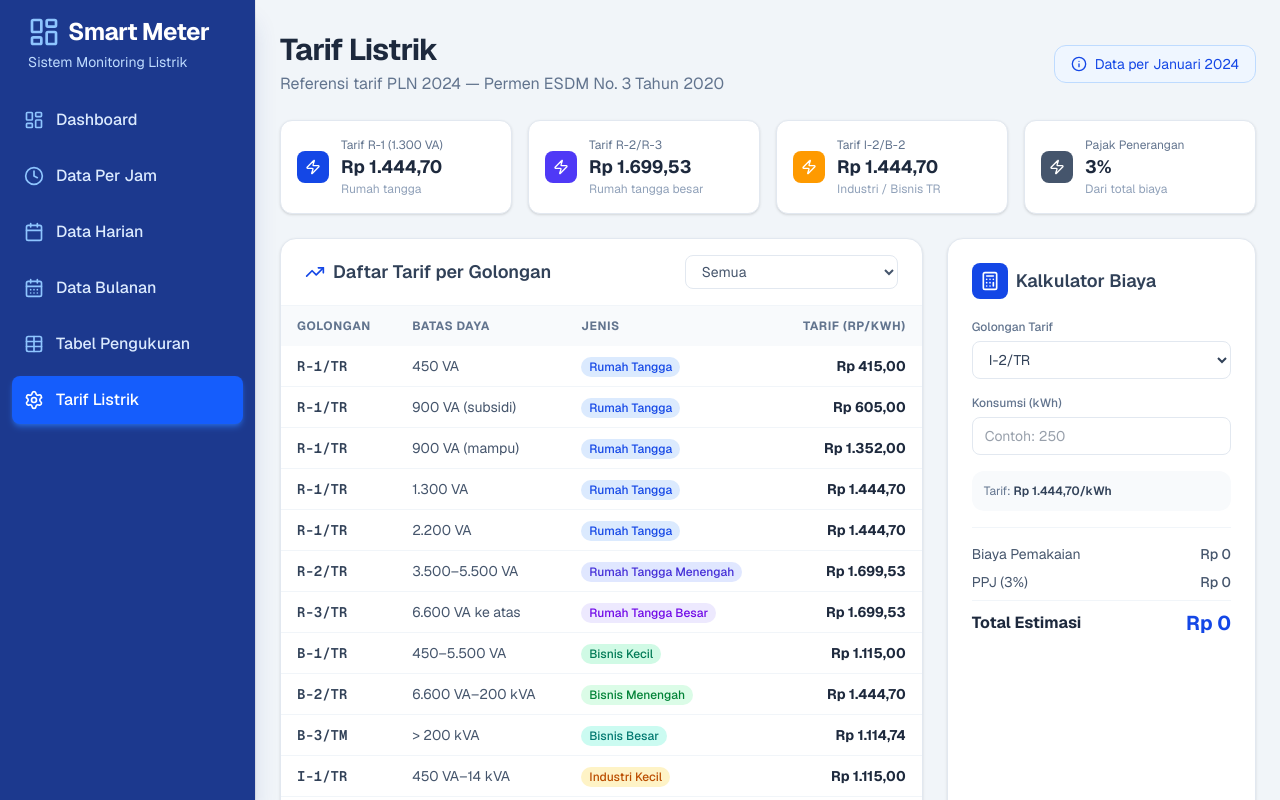
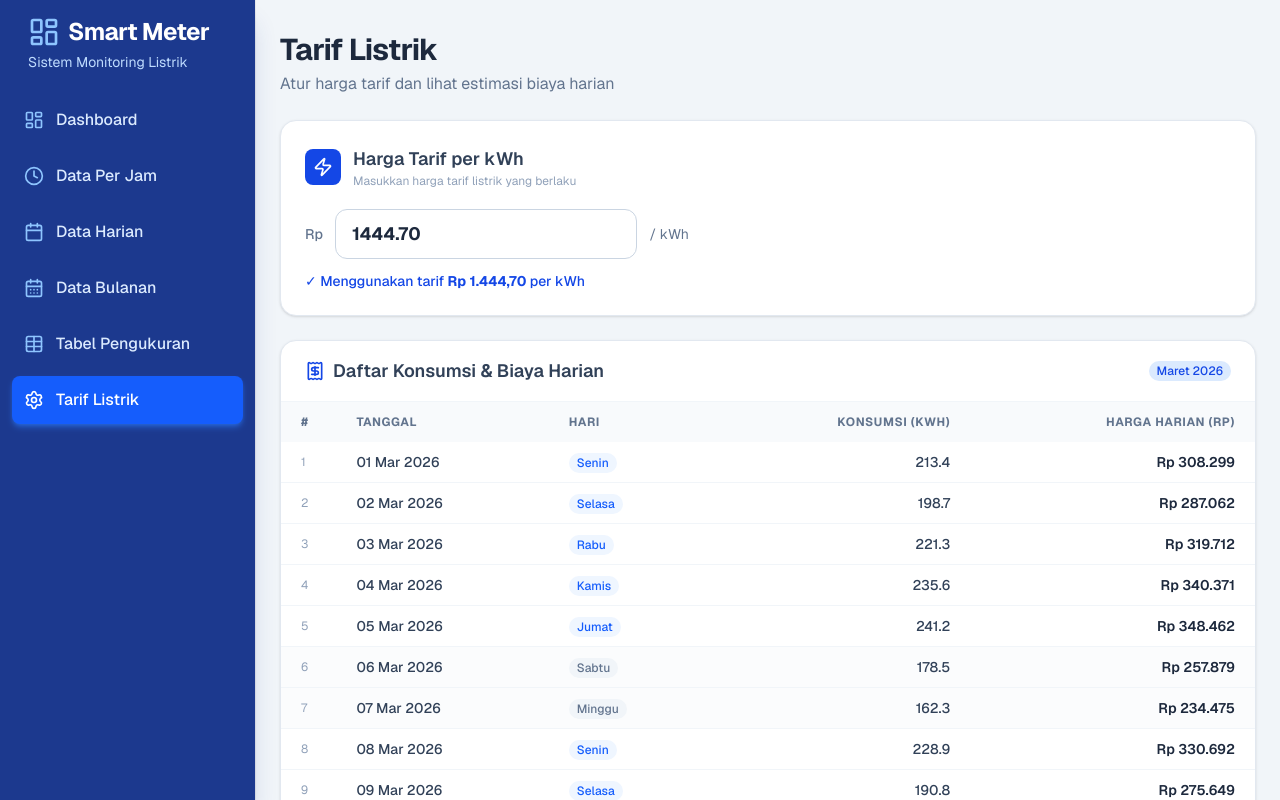
Before and after one commit to XPsychoooo/sistem-monitoring-listrik, a Next.js app in the folder frontend/: page /tariffs in a window 1280 px wide. Shown: the top 800 px of the page. Built offline with nearby package versions, Linux system fonts and the light colour scheme.

Commit message:
feat: redesign Tarif Listrik - custom price input + daily cost list + total

```diff
--- a/frontend/src/app/tariffs/page.tsx
+++ b/frontend/src/app/tariffs/page.tsx
@@ -1,211 +1,162 @@
 "use client";
 
 import { useState } from "react";
-import { Zap, Calculator, Info, TrendingUp } from "lucide-react";
+import { Zap, Receipt } from "lucide-react";
 
-// Data tarif PLN 2024 — berdasarkan Permen ESDM No. 3 Tahun 2020
-const tarifPLN = [
-    { golongan: "R-1/TR", daya: "450 VA", tarif: 415, jenis: "Rumah Tangga", abonemen: 11_500 },
-    { golongan: "R-1/TR", daya: "900 VA (subsidi)", tarif: 605, jenis: "Rumah Tangga", abonemen: 20_000 },
-    { golongan: "R-1/TR", daya: "900 VA (mampu)", tarif: 1_352, jenis: "Rumah Tangga", abonemen: 31_000 },
-    { golongan: "R-1/TR", daya: "1.300 VA", tarif: 1_444.7, jenis: "Rumah Tangga", abonemen: 38_000 },
-    { golongan: "R-1/TR", daya: "2.200 VA", tarif: 1_444.7, jenis: "Rumah Tangga", abonemen: 56_000 },
-    { golongan: "R-2/TR", daya: "3.500–5.500 VA", tarif: 1_699.53, jenis: "Rumah Tangga Menengah", abonemen: 97_000 },
-    { golongan: "R-3/TR", daya: "6.600 VA ke atas", tarif: 1_699.53, jenis: "Rumah Tangga Besar", abonemen: null },
-    { golongan: "B-1/TR", daya: "450–5.500 VA", tarif: 1_115, jenis: "Bisnis Kecil", abonemen: null },
-    { golongan: "B-2/TR", daya: "6.600 VA–200 kVA", tarif: 1_444.7, jenis: "Bisnis Menengah", abonemen: null },
-    { golongan: "B-3/TM", daya: "> 200 kVA", tarif: 1_114.74, jenis: "Bisnis Besar", abonemen: null },
-    { golongan: "I-1/TR", daya: "450 VA–14 kVA", tarif: 1_115, jenis: "Industri Kecil", abonemen: null },
-    { golongan: "I-2/TR", daya: "14 kVA–200 kVA", tarif: 1_444.7, jenis: "Industri Menengah", abonemen: null },
-    { golongan: "I-3/TM", daya: "> 200 kVA", tarif: 1_114.74, jenis: "Industri Besar", abonemen: null },
-    { golongan: "I-4/TT", daya: "> 30.000 kVA", tarif: 996.74, jenis: "Industri Sangat Besar", abonemen: null },
-    { golongan: "P-1/TR", daya: "450 VA–200 kVA", tarif: 1_699.53, jenis: "Pemerintah Kecil", abonemen: null },
-    { golongan: "P-2/TM", daya: "> 200 kVA", tarif: 1_522.88, jenis: "Pemerintah Besar", abonemen: null },
-    { golongan: "S-2/TR", daya: "450 VA–200 kVA", tarif: 1_444.7, jenis: "Sosial Menengah", abonemen: null },
+// Mock data harian (30 hari)
+const mockHarian = [
+    { tgl: "01 Mar 2026", hari: "Senin", kwh: 213.4 },
+    { tgl: "02 Mar 2026", hari: "Selasa", kwh: 198.7 },
+    { tgl: "03 Mar 2026", hari: "Rabu", kwh: 221.3 },
+    { tgl: "04 Mar 2026", hari: "Kamis", kwh: 235.6 },
+    { tgl: "05 Mar 2026", hari: "Jumat", kwh: 241.2 },
+    { tgl: "06 Mar 2026", hari: "Sabtu", kwh: 178.5 },
+    { tgl: "07 Mar 2026", hari: "Minggu", kwh: 162.3 },
+    { tgl: "08 Mar 2026", hari: "Senin", kwh: 228.9 },
+    { tgl: "09 Mar 2026", hari: "Selasa", kwh: 190.8 },
+    { tgl: "10 Mar 2026", hari: "Rabu", kwh: 244.1 },
+    { tgl: "11 Mar 2026", hari: "Kamis", kwh: 252.7 },
+    { tgl: "12 Mar 2026", hari: "Jumat", kwh: 261.3 },
+    { tgl: "13 Mar 2026", hari: "Sabtu", kwh: 183.4 },
+    { tgl: "14 Mar 2026", hari: "Minggu", kwh: 170.2 },
+    { tgl: "15 Mar 2026", hari: "Senin", kwh: 238.5 },
+    { tgl: "16 Mar 2026", hari: "Selasa", kwh: 219.6 },
+    { tgl: "17 Mar 2026", hari: "Rabu", kwh: 247.8 },
+    { tgl: "18 Mar 2026", hari: "Kamis", kwh: 255.4 },
+    { tgl: "19 Mar 2026", hari: "Jumat", kwh: 263.1 },
+    { tgl: "20 Mar 2026", hari: "Sabtu", kwh: 189.7 },
+    { tgl: "21 Mar 2026", hari: "Minggu", kwh: 175.3 },
+    { tgl: "22 Mar 2026", hari: "Senin", kwh: 232.8 },
+    { tgl: "23 Mar 2026", hari: "Selasa", kwh: 224.5 },
+    { tgl: "24 Mar 2026", hari: "Rabu", kwh: 249.2 },
+    { tgl: "25 Mar 2026", hari: "Kamis", kwh: 258.6 },
+    { tgl: "26 Mar 2026", hari: "Jumat", kwh: 267.4 },
+    { tgl: "27 Mar 2026", hari: "Sabtu", kwh: 192.1 },
+    { tgl: "28 Mar 2026", hari: "Minggu", kwh: 168.9 },
+    { tgl: "29 Mar 2026", hari: "Senin", kwh: 241.7 },
+    { tgl: "30 Mar 2026", hari: "Selasa", kwh: 234.3 },
 ];
 
-const jenisWarna: Record<string, string> = {
-    "Rumah Tangga": "bg-blue-100 text-blue-700",
-    "Rumah Tangga Menengah": "bg-indigo-100 text-indigo-700",
-    "Rumah Tangga Besar": "bg-violet-100 text-violet-700",
-    "Bisnis Kecil": "bg-emerald-100 text-emerald-700",
-    "Bisnis Menengah": "bg-green-100 text-green-700",
-    "Bisnis Besar": "bg-teal-100 text-teal-700",
-    "Industri Kecil": "bg-amber-100 text-amber-700",
-    "Industri Menengah": "bg-orange-100 text-orange-700",
-    "Industri Besar": "bg-red-100 text-red-700",
-    "Industri Sangat Besar": "bg-rose-100 text-rose-700",
-    "Pemerintah Kecil": "bg-cyan-100 text-cyan-700",
-    "Pemerintah Besar": "bg-sky-100 text-sky-700",
-    "Sosial Menengah": "bg-slate-100 text-slate-600",
-};
+export default function TarifListrik() {
+    const [tarifInput, setTarifInput] = useState<string>("1444.70");
 
-export default function TarifListrik() {
-    const [kwhInput, setKwhInput] = useState<string>("");
-    const [golonganInput, setGolonganInput] = useState<string>("I-2/TR");
-    const [filterJenis, setFilterJenis] = useState<string>("Semua");
-    const jenisOptions = ["Semua", ...Array.from(new Set(tarifPLN.map(t => t.jenis)))];
-
-    const selectedTarif = tarifPLN.find(t => t.golongan === golonganInput && ["I-2/TR", "R-1/TR"].includes(golonganInput) ? t.daya.includes("200") || t.daya.includes("6.600") : true);
-    const tarifPerKwh = tarifPLN.find(t => t.golongan === golonganInput)?.tarif ?? 1444.7;
-    const kwh = parseFloat(kwhInput) || 0;
-    const biaya = kwh * tarifPerKwh;
-    const ppj = biaya * 0.03;
-    const total = biaya + ppj;
-
-    const filtered = filterJenis === "Semua" ? tarifPLN : tarifPLN.filter(t => t.jenis === filterJenis);
+    const tarif = parseFloat(tarifInput) || 0;
+    const totalKwh = mockHarian.reduce((s, d) => s + d.kwh, 0);
+    const totalBiaya = mockHarian.reduce((s, d) => s + d.kwh * tarif, 0);
+    const ppj = totalBiaya * 0.03;
+    const grandTotal = totalBiaya + ppj;
 
     return (
         <div className="space-y-6">
             {/* Header */}
-            <div className="flex justify-between items-center">
             <div>
                 <h1 className="text-3xl font-bold text-slate-800 tracking-tight">Tarif Listrik</h1>
-                    <p className="text-slate-500 mt-1">Referensi tarif PLN 2024 — Permen ESDM No. 3 Tahun 2020</p>
+                <p className="text-slate-500 mt-1">Atur harga tarif dan lihat estimasi biaya harian</p>
             </div>
-                <div className="flex items-center gap-2 bg-blue-50 border border-blue-200 px-4 py-2 rounded-xl text-sm text-blue-700">
-                    <Info className="w-4 h-4" />
-                    Data per Januari 2024
+
+            {/* Input Harga */}
+            <div className="bg-white rounded-2xl p-6 shadow-sm border border-slate-200">
+                <div className="flex items-center gap-3 mb-5">
+                    <div className="p-2 rounded-lg bg-blue-700">
+                        <Zap className="w-5 h-5 text-white" />
+                    </div>
+                    <div>
+                        <h2 className="text-lg font-semibold text-slate-700">Harga Tarif per kWh</h2>
+                        <p className="text-xs text-slate-400">Masukkan harga tarif listrik yang berlaku</p>
                     </div>
                 </div>
-
-            {/* Ringkasan Tarif Umum */}
-            <div className="grid grid-cols-2 md:grid-cols-4 gap-4">
-                {[
-                    { label: "Tarif R-1 (1.300 VA)", value: "Rp 1.444,70", sub: "Rumah tangga", color: "bg-blue-700" },
-                    { label: "Tarif R-2/R-3", value: "Rp 1.699,53", sub: "Rumah tangga besar", color: "bg-indigo-600" },
-                    { label: "Tarif I-2/B-2", value: "Rp 1.444,70", sub: "Industri / Bisnis TR", color: "bg-amber-500" },
-                    { label: "Pajak Penerangan", value: "3%", sub: "Dari total biaya", color: "bg-slate-600" },
-                ].map((c, i) => (
-                    <div key={i} className="bg-white rounded-xl p-4 shadow-sm border border-slate-200 flex items-center gap-3">
-                        <div className={`p-2 rounded-lg ${c.color}`}>
-                            <Zap className="w-4 h-4 text-white" />
+                <div className="flex items-center gap-3 max-w-sm">
+                    <span className="text-slate-500 font-medium text-sm whitespace-nowrap">Rp</span>
+                    <input
+                        type="number"
+                        min="0"
+                        step="0.01"
+                        value={tarifInput}
+                        onChange={e => setTarifInput(e.target.value)}
+                        className="flex-1 border border-slate-300 rounded-xl px-4 py-2.5 text-slate-800 text-lg font-bold focus:outline-none focus:ring-2 focus:ring-blue-500 focus:border-blue-500 transition"
+                        placeholder="1444.70"
+                    />
+                    <span className="text-slate-500 text-sm">/ kWh</span>
                 </div>
-                        <div>
-                            <p className="text-xs text-slate-500">{c.label}</p>
-                            <p className="text-lg font-bold text-slate-800">{c.value}</p>
-                            <p className="text-xs text-slate-400">{c.sub}</p>
-                        </div>
-                    </div>
-                ))}
+                {tarif > 0 && (
+                    <p className="mt-3 text-sm text-blue-700 font-medium">
+                        ✓ Menggunakan tarif <strong>Rp {tarif.toLocaleString("id-ID", { minimumFractionDigits: 2 })}</strong> per kWh
+                    </p>
+                )}
             </div>
 
-            {/* Layout 2 kolom: Tabel + Kalkulator */}
-            <div className="grid grid-cols-1 lg:grid-cols-3 gap-6">
+            {/* Tabel Harian */}
+            <div className="bg-white rounded-2xl shadow-sm border border-slate-200 overflow-hidden">
+                <div className="px-6 py-4 border-b border-slate-100 flex items-center gap-2">
+                    <Receipt className="w-5 h-5 text-blue-700" />
+                    <h2 className="text-lg font-semibold text-slate-700">Daftar Konsumsi & Biaya Harian</h2>
+                    <span className="ml-auto text-xs bg-blue-100 text-blue-700 px-2 py-0.5 rounded-full font-medium">Maret 2026</span>
+                </div>
 
-                {/* Tabel Tarif PLN */}
-                <div className="lg:col-span-2 bg-white rounded-2xl shadow-sm border border-slate-200 overflow-hidden">
-                    <div className="px-6 py-4 border-b border-slate-100 flex items-center justify-between">
-                        <div className="flex items-center gap-2">
-                            <TrendingUp className="w-5 h-5 text-blue-700" />
-                            <h2 className="text-lg font-semibold text-slate-700">Daftar Tarif per Golongan</h2>
-                        </div>
-                        <select
-                            value={filterJenis}
-                            onChange={e => setFilterJenis(e.target.value)}
-                            className="border border-slate-200 rounded-lg px-3 py-1.5 text-sm text-slate-600 bg-white focus:outline-none focus:ring-2 focus:ring-blue-400"
-                        >
-                            {jenisOptions.map(j => <option key={j}>{j}</option>)}
-                        </select>
-                    </div>
                 <div className="overflow-x-auto">
                     <table className="w-full text-sm">
                         <thead>
                             <tr className="bg-slate-50 text-slate-500 text-xs uppercase tracking-wider">
-                                    <th className="px-4 py-3 text-left">Golongan</th>
-                                    <th className="px-4 py-3 text-left">Batas Daya</th>
-                                    <th className="px-4 py-3 text-left">Jenis</th>
-                                    <th className="px-4 py-3 text-right">Tarif (Rp/kWh)</th>
+                                <th className="px-5 py-3 text-left w-8">#</th>
+                                <th className="px-5 py-3 text-left">Tanggal</th>
+                                <th className="px-5 py-3 text-left">Hari</th>
+                                <th className="px-5 py-3 text-right">Konsumsi (kWh)</th>
+                                <th className="px-5 py-3 text-right">Harga Harian (Rp)</th>
                             </tr>
                         </thead>
                         <tbody className="divide-y divide-slate-100">
-                                {filtered.map((row, i) => (
-                                    <tr key={i} className="hover:bg-blue-50/40 transition-colors">
-                                        <td className="px-4 py-2.5 font-mono font-semibold text-slate-700">{row.golongan}</td>
-                                        <td className="px-4 py-2.5 text-slate-600">{row.daya}</td>
-                                        <td className="px-4 py-2.5">
-                                            <span className={`px-2 py-0.5 rounded-full text-xs font-medium ${jenisWarna[row.jenis] ?? "bg-slate-100 text-slate-600"}`}>
-                                                {row.jenis}
+                            {mockHarian.map((row, i) => {
+                                const biayaHarian = row.kwh * tarif;
+                                const isWeekend = row.hari === "Sabtu" || row.hari === "Minggu";
+                                return (
+                                    <tr key={i} className={`hover:bg-blue-50/40 transition-colors ${isWeekend ? "bg-slate-50/60" : ""}`}>
+                                        <td className="px-5 py-2.5 text-slate-400 text-xs">{i + 1}</td>
+                                        <td className="px-5 py-2.5 font-medium text-slate-700">{row.tgl}</td>
+                                        <td className="px-5 py-2.5">
+                                            <span className={`text-xs font-medium px-2 py-0.5 rounded-full ${isWeekend ? "bg-slate-100 text-slate-500" : "bg-blue-50 text-blue-600"}`}>
+                                                {row.hari}
                                             </span>
                                         </td>
-                                        <td className="px-4 py-2.5 text-right font-bold text-slate-800">
-                                            Rp {row.tarif.toLocaleString("id-ID", { minimumFractionDigits: 2, maximumFractionDigits: 2 })}
+                                        <td className="px-5 py-2.5 text-right text-slate-700 font-medium">{row.kwh.toFixed(1)}</td>
+                                        <td className="px-5 py-2.5 text-right font-semibold text-slate-800">
+                                            {tarif > 0
+                                                ? `Rp ${biayaHarian.toLocaleString("id-ID", { maximumFractionDigits: 0 })}`
+                                                : <span className="text-slate-300">—</span>}
                                         </td>
                                     </tr>
-                                ))}
+                                );
+                            })}
                         </tbody>
+
+                        {/* Footer Total */}
+                        <tfoot>
+                            <tr className="bg-slate-50 border-t-2 border-slate-200">
+                                <td colSpan={3} className="px-5 py-3 font-bold text-slate-700 text-sm">Subtotal (30 hari)</td>
+                                <td className="px-5 py-3 text-right font-bold text-slate-800">{totalKwh.toFixed(1)} kWh</td>
+                                <td className="px-5 py-3 text-right font-bold text-slate-800">
+                                    {tarif > 0 ? `Rp ${totalBiaya.toLocaleString("id-ID", { maximumFractionDigits: 0 })}` : "—"}
+                                </td>
+                            </tr>
+                            {tarif > 0 && (
+                                <>
+                                    <tr className="bg-slate-50">
+                                        <td colSpan={4} className="px-5 py-2 text-sm text-slate-500">PPJ (Pajak Penerangan Jalan 3%)</td>
+                                        <td className="px-5 py-2 text-right text-sm text-slate-600 font-medium">
+                                            Rp {ppj.toLocaleString("id-ID", { maximumFractionDigits: 0 })}
+                                        </td>
+                                    </tr>
+                                    <tr className="bg-blue-700">
+                                        <td colSpan={4} className="px-5 py-4 text-white font-bold text-base">
+                                            TOTAL TAGIHAN BULAN INI
+                                        </td>
+                                        <td className="px-5 py-4 text-right text-white font-bold text-xl">
+                                            Rp {grandTotal.toLocaleString("id-ID", { maximumFractionDigits: 0 })}
+                                        </td>
+                                    </tr>
+                                </>
+                            )}
+                        </tfoot>
                     </table>
-                    </div>
-                    <div className="px-6 py-3 border-t border-slate-100 text-xs text-slate-400">
-                        Sumber: Peraturan Menteri ESDM No. 3 Tahun 2020 & penyesuaian 2022–2024. TR = Tegangan Rendah, TM = Tegangan Menengah, TT = Tegangan Tinggi.
-                    </div>
-                </div>
-
-                {/* Kalkulator Biaya */}
-                <div className="bg-white rounded-2xl shadow-sm border border-slate-200 p-6">
-                    <div className="flex items-center gap-2 mb-5">
-                        <div className="p-2 rounded-lg bg-blue-700">
-                            <Calculator className="w-5 h-5 text-white" />
-                        </div>
-                        <h2 className="text-lg font-semibold text-slate-700">Kalkulator Biaya</h2>
-                    </div>
-
-                    <div className="space-y-4">
-                        <div>
-                            <label className="block text-xs font-medium text-slate-500 mb-1.5">Golongan Tarif</label>
-                            <select
-                                value={golonganInput}
-                                onChange={e => setGolonganInput(e.target.value)}
-                                className="w-full border border-slate-200 rounded-lg px-3 py-2 text-sm text-slate-700 bg-white focus:outline-none focus:ring-2 focus:ring-blue-400"
-                            >
-                                {Array.from(new Set(tarifPLN.map(t => t.golongan))).map(g => (
-                                    <option key={g}>{g}</option>
-                                ))}
-                            </select>
-                        </div>
-
-                        <div>
-                            <label className="block text-xs font-medium text-slate-500 mb-1.5">Konsumsi (kWh)</label>
-                            <input
-                                type="number"
-                                min="0"
-                                placeholder="Contoh: 250"
-                                value={kwhInput}
-                                onChange={e => setKwhInput(e.target.value)}
-                                className="w-full border border-slate-200 rounded-lg px-3 py-2 text-sm text-slate-700 focus:outline-none focus:ring-2 focus:ring-blue-400"
-                            />
-                        </div>
-
-                        {/* Tarif yang digunakan */}
-                        <div className="bg-slate-50 rounded-xl p-3 text-xs text-slate-500">
-                            Tarif: <span className="font-semibold text-slate-700">Rp {tarifPerKwh.toLocaleString("id-ID", { minimumFractionDigits: 2 })}/kWh</span>
-                        </div>
-
-                        {/* Hasil */}
-                        <div className="border-t border-slate-100 pt-4 space-y-2">
-                            <div className="flex justify-between text-sm text-slate-600">
-                                <span>Biaya Pemakaian</span>
-                                <span className="font-medium">Rp {biaya.toLocaleString("id-ID", { maximumFractionDigits: 0 })}</span>
-                            </div>
-                            <div className="flex justify-between text-sm text-slate-600">
-                                <span>PPJ (3%)</span>
-                                <span className="font-medium">Rp {ppj.toLocaleString("id-ID", { maximumFractionDigits: 0 })}</span>
-                            </div>
-                            <div className="flex justify-between items-center pt-2 border-t border-slate-100">
-                                <span className="font-bold text-slate-800">Total Estimasi</span>
-                                <span className="text-xl font-bold text-blue-700">
-                                    Rp {total.toLocaleString("id-ID", { maximumFractionDigits: 0 })}
-                                </span>
-                            </div>
-                        </div>
-
-                        {kwh > 0 && (
-                            <div className="bg-blue-50 rounded-xl p-3 text-xs text-blue-700 space-y-1">
-                                <p>⚡ Biaya per hari: <strong>Rp {(total / 30).toLocaleString("id-ID", { maximumFractionDigits: 0 })}</strong></p>
-                                <p>📅 Estimasi per tahun: <strong>Rp {(total * 12).toLocaleString("id-ID", { maximumFractionDigits: 0 })}</strong></p>
-                            </div>
-                        )}
-                    </div>
                 </div>
             </div>
         </div>
```
Lines whose indentation alone changed are shown as unchanged.
